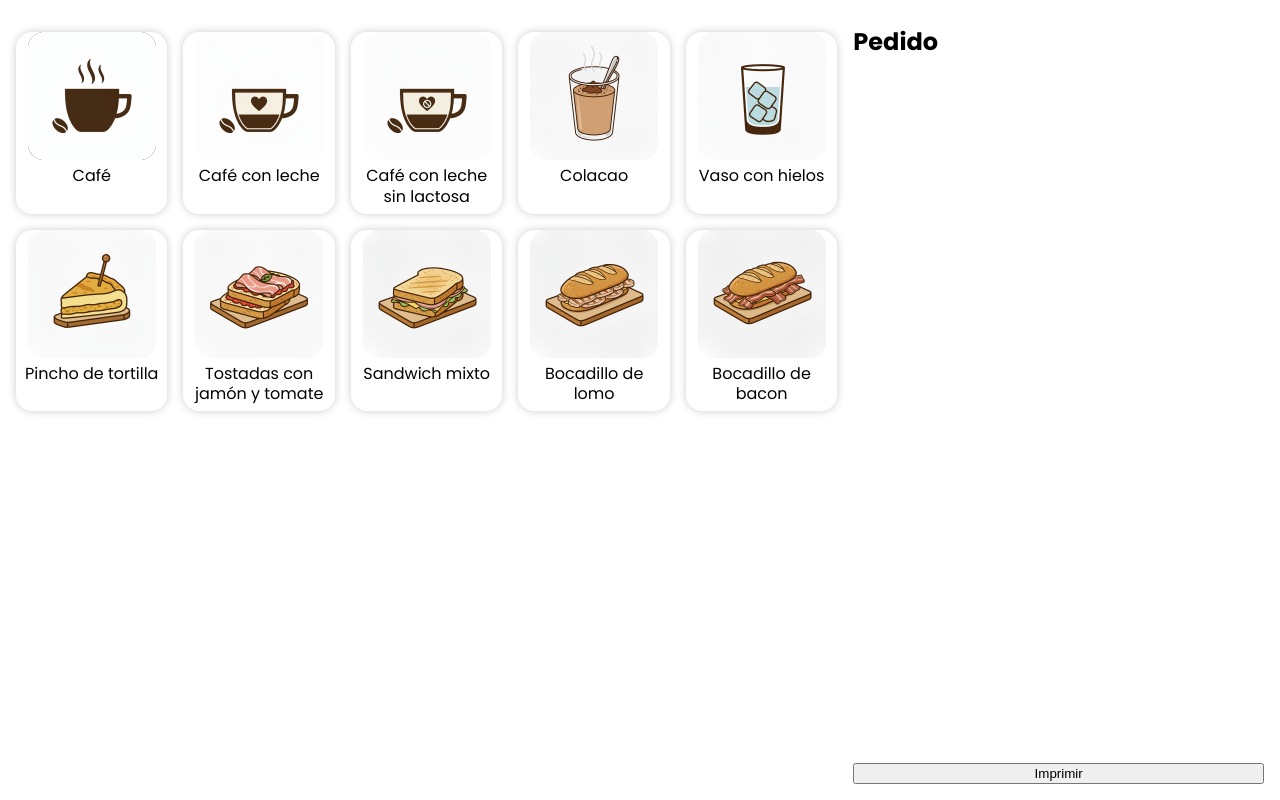
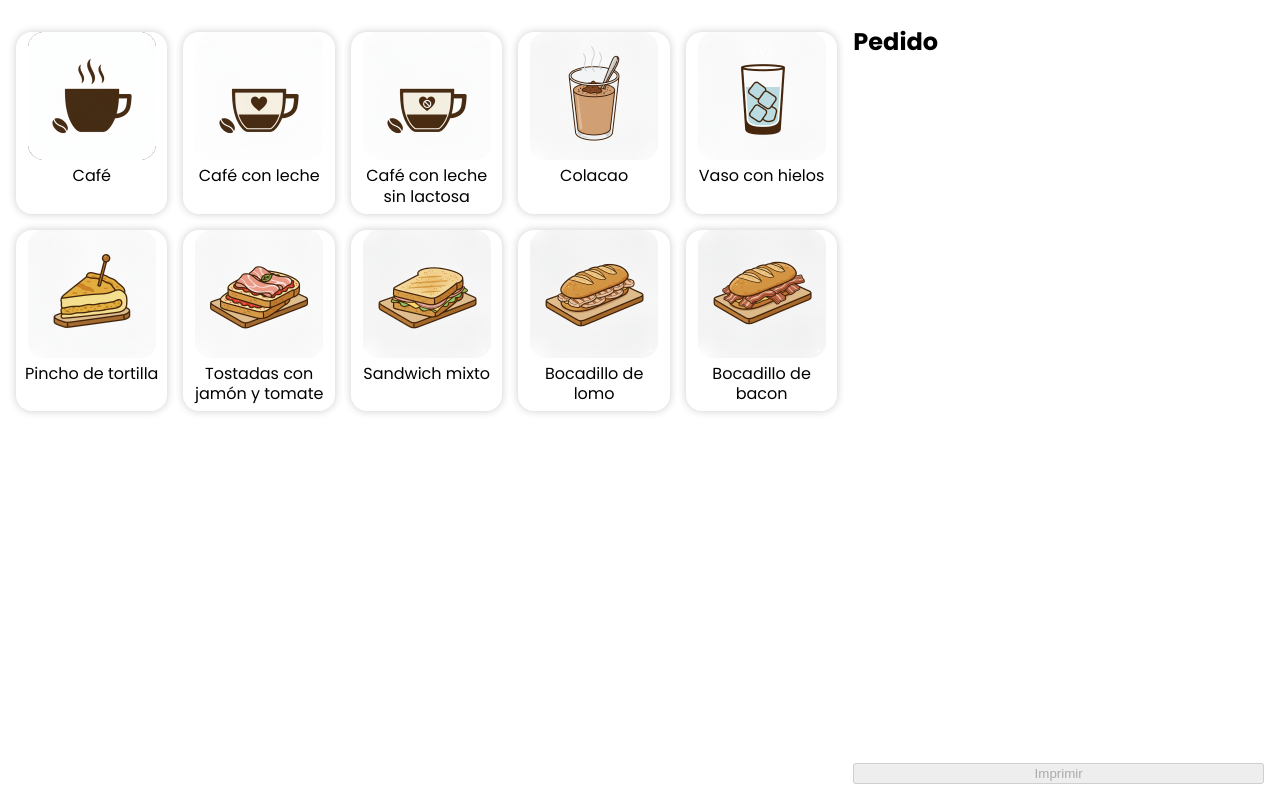
Before and after one commit to AdrianR25/coffee-time, an Angular app: page / in a window 1280 px wide. Built offline with nearby package versions, Linux system fonts and the light colour scheme.

Commit message:
feat: :children_crossing: disable print button when order is empty

```diff
--- a/src/app/app.html
+++ b/src/app/app.html
@@ -2,7 +2,7 @@
   <app-product-selection class="section"></app-product-selection>
   <div class="column">
     <app-order class="section"></app-order>
-    <button (click)="printOrder()">Imprimir</button>
+    <button (click)="printOrder()" [disabled]="isOrderEmpty()">Imprimir</button>
   </div>
 </main>
 <app-order-ticket></app-order-ticket>
--- a/src/app/app.ts
+++ b/src/app/app.ts
@@ -16,4 +16,7 @@ export class App {
   printOrder() {
     this.orderService.printOrder();
   }
+  isOrderEmpty() {
+    return this.orderService.getOrder().length === 0;
+  }
 }
```
